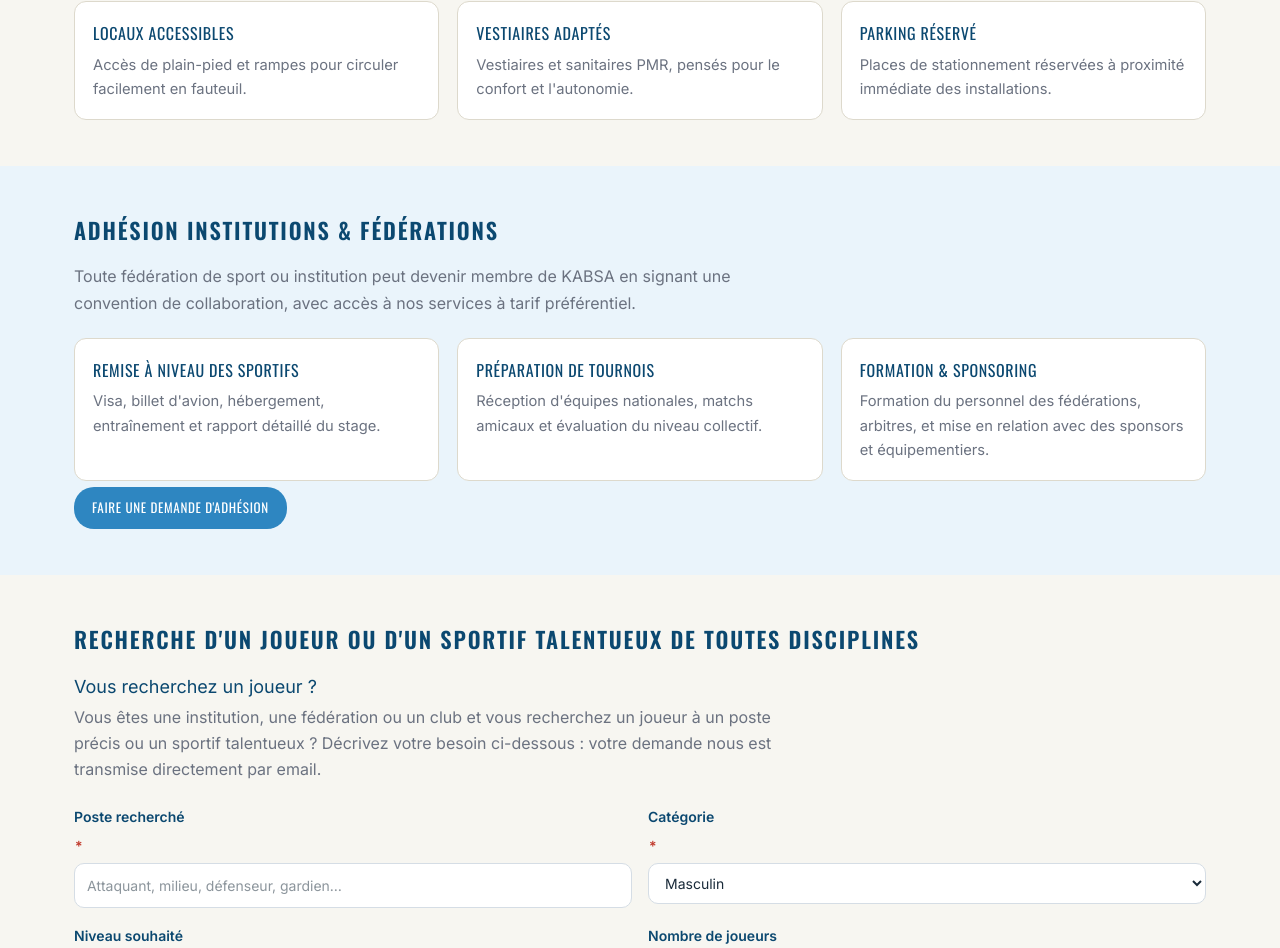
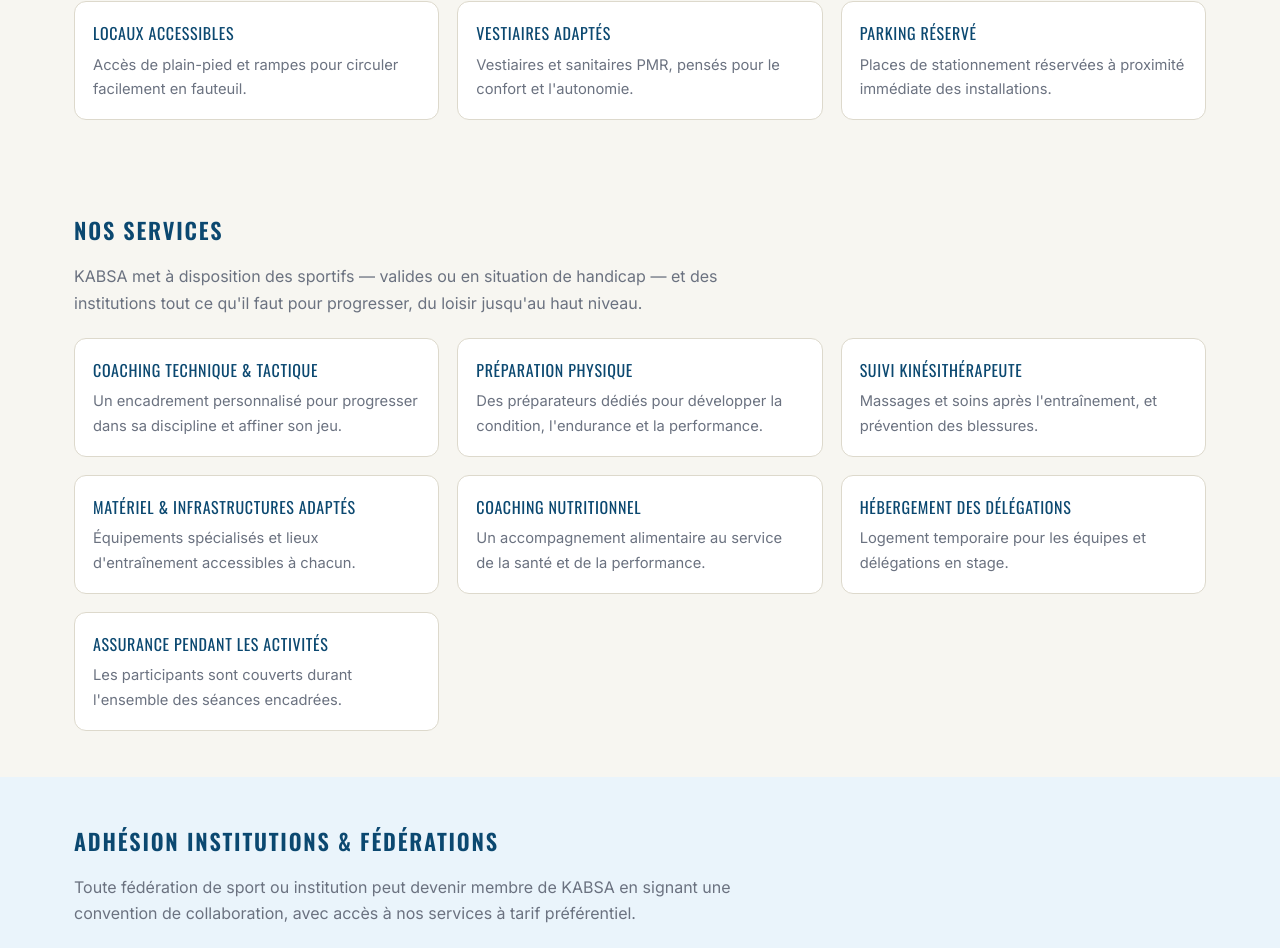
Before and after one commit to yvesnet9/kabsa, a Next.js app: page / in a window 1280 px wide. Shown: the part 3716-4664 px from the top of the page. Built offline with nearby package versions, Linux system fonts and the light colour scheme.

Commit message:
Ajout vraie section Nos services (7 services detailles)

```diff
--- a/components/KabsaHome.jsx
+++ b/components/KabsaHome.jsx
@@ -475,7 +475,7 @@
 
       <section className="hero" id="accueil">
         <div className="wrap">
-          <div className="rail" id="services">
+          <div className="rail">
             <div className="col-label">Services</div>
             {services.map((s) => (
               <a key={s.label} href={s.href} className={s.accent ? "svc accent" : "svc"}>
@@ -704,6 +704,46 @@
             <div className="info-card">
               <h3>Parking réservé</h3>
               <p>Places de stationnement réservées à proximité immédiate des installations.</p>
+            </div>
+          </div>
+        </div>
+      </section>
+
+      <section className="info-block reveal" id="services">
+        <div className="wrap">
+          <h2>Nos services</h2>
+          <p className="lede">
+            KABSA met à disposition des sportifs — valides ou en situation de handicap — et des
+            institutions tout ce qu'il faut pour progresser, du loisir jusqu'au haut niveau.
+          </p>
+          <div className="info-grid">
+            <div className="info-card">
+              <h3>Coaching technique &amp; tactique</h3>
+              <p>Un encadrement personnalisé pour progresser dans sa discipline et affiner son jeu.</p>
+            </div>
+            <div className="info-card">
+              <h3>Préparation physique</h3>
+              <p>Des préparateurs dédiés pour développer la condition, l'endurance et la performance.</p>
+            </div>
+            <div className="info-card">
+              <h3>Suivi kinésithérapeute</h3>
+              <p>Massages et soins après l'entraînement, et prévention des blessures.</p>
+            </div>
+            <div className="info-card">
+              <h3>Matériel &amp; infrastructures adaptés</h3>
+              <p>Équipements spécialisés et lieux d'entraînement accessibles à chacun.</p>
+            </div>
+            <div className="info-card">
+              <h3>Coaching nutritionnel</h3>
+              <p>Un accompagnement alimentaire au service de la santé et de la performance.</p>
+            </div>
+            <div className="info-card">
+              <h3>Hébergement des délégations</h3>
+              <p>Logement temporaire pour les équipes et délégations en stage.</p>
+            </div>
+            <div className="info-card">
+              <h3>Assurance pendant les activités</h3>
+              <p>Les participants sont couverts durant l'ensemble des séances encadrées.</p>
             </div>
           </div>
         </div>
```
